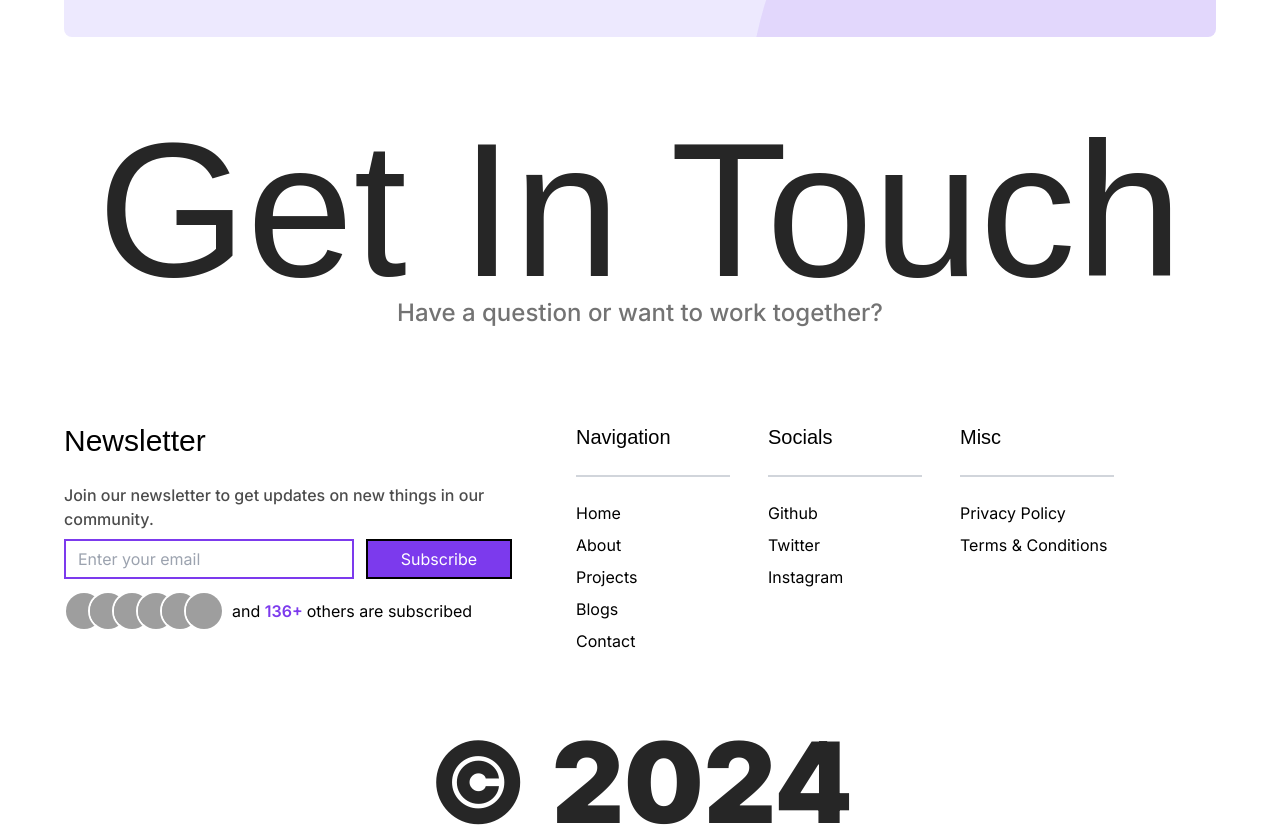
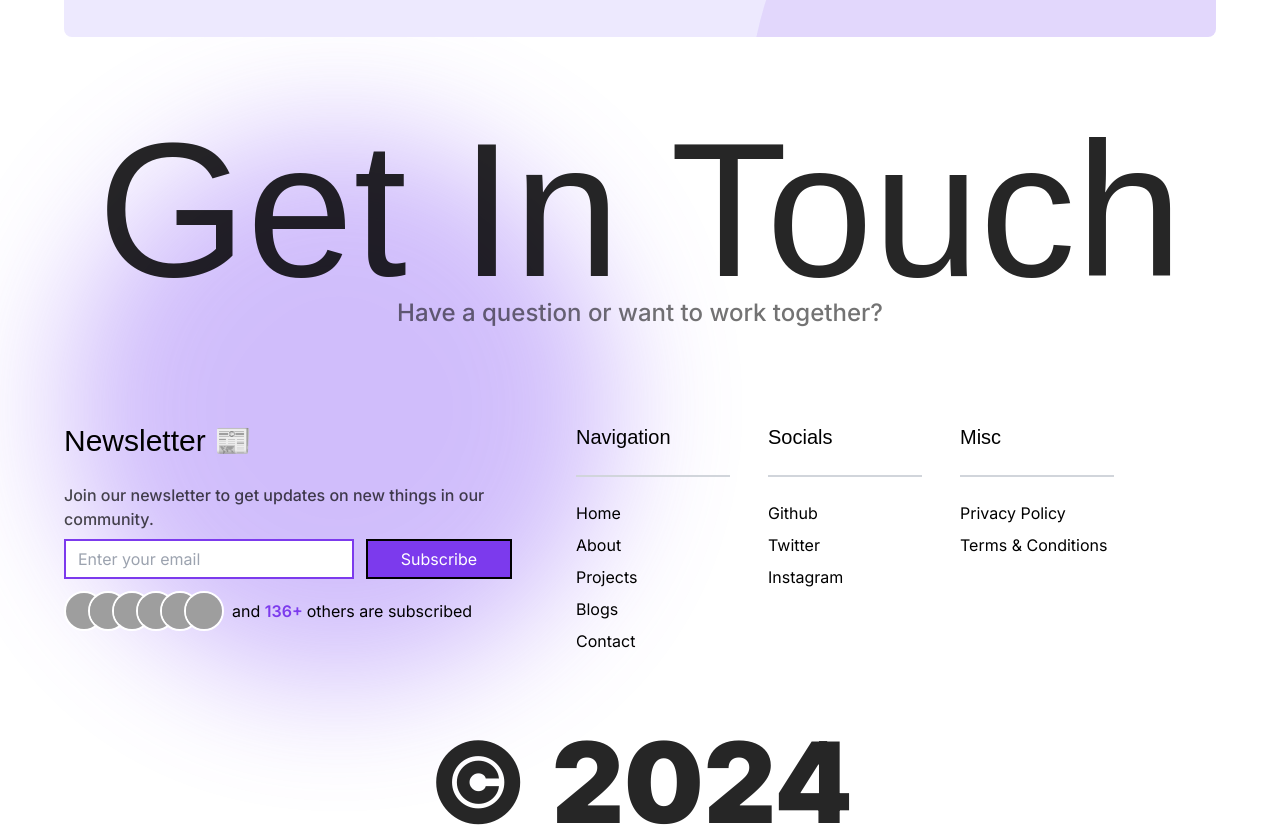
Before and after one commit to AcidOP/portfolio, a Next.js app: page / in a window 1280 px wide. Shown: the part 4281-5107 px from the top of the page. Built offline with nearby package versions, Linux system fonts and the light colour scheme; grey boxes are pictures that could not be loaded; a web font is replaced by a local one.

Commit message:
feat(component): added a blurry blob in background

```diff
--- a/src/components/Footer/Footer.tsx
+++ b/src/components/Footer/Footer.tsx
@@ -13,13 +13,15 @@ const heading = Suez_One({ subsets: ['latin'], weight: ['400'] });
 
 const Footer: FC = () => {
   return (
-    <footer className='my-24'>
+    <footer className='relative my-24'>
       <ContactLink />
+
+      <div className='absolute inset-0 -z-10 h-[550px] w-[550px] transform rounded-full bg-violet-500  opacity-40 blur-[64px]' />
 
       <div className='my-24 flex flex-col lg:flex-row'>
         <div className='max-w-md'>
           <h1 className={cn('mb-6 text-3xl font-bold', heading.className)}>
-            Newsletter
+            Newsletter 📰
           </h1>
           <Newsletter />
         </div>
```
